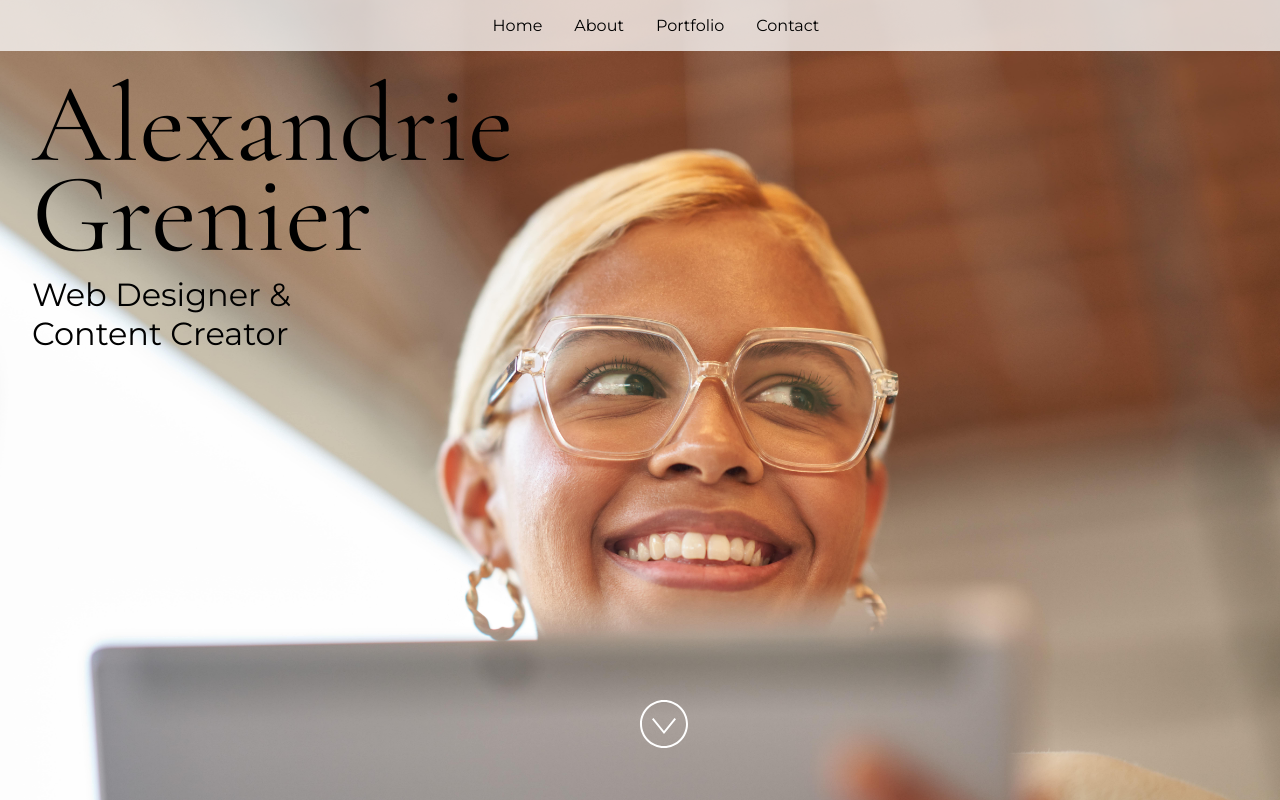
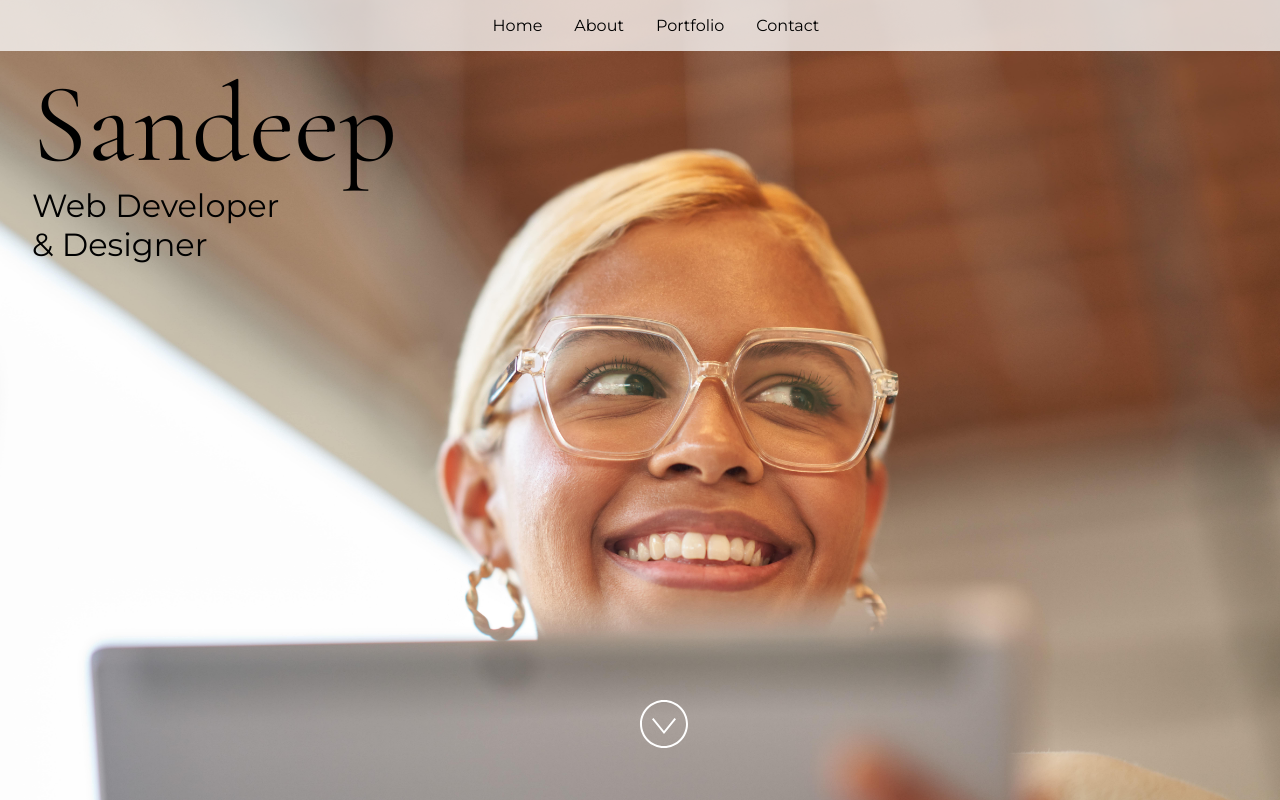
Before and after one commit to sandeep-kalla/portfolio-website, a React (Vite) app: page / in a window 1280 px wide. Built offline with nearby package versions, Linux system fonts and the light colour scheme.

Commit message:
Update App.jsx

```diff
--- a/src/App.jsx
+++ b/src/App.jsx
@@ -24,15 +24,15 @@ import "./styles.css";
  * If you don't have one of the social sites listed, leave it as an empty string.
  */
 const siteProps = {
-  name: "Alexandrie Grenier",
-  title: "Web Designer & Content Creator",
-  email: "alex@example.com",
-  gitHub: "microsoft",
-  instagram: "microsoft",
-  linkedIn: "satyanadella",
+  name: "Sandeep",
+  title: "Web Developer & Designer ",
+  email: "sandeep1178kalla@gmail.com",
+  gitHub: "sandeep-kalla",
+  instagram: "sandeep2harmony",
+  linkedIn: "sandeepkalla01",
   medium: "",
-  twitter: "microsoft",
-  youTube: "Code",
+  twitter: "Sandeep_kalla17",
+  youTube: "Sandy_cr",
 };
 
 const primaryColor = "#4E567E";
```
